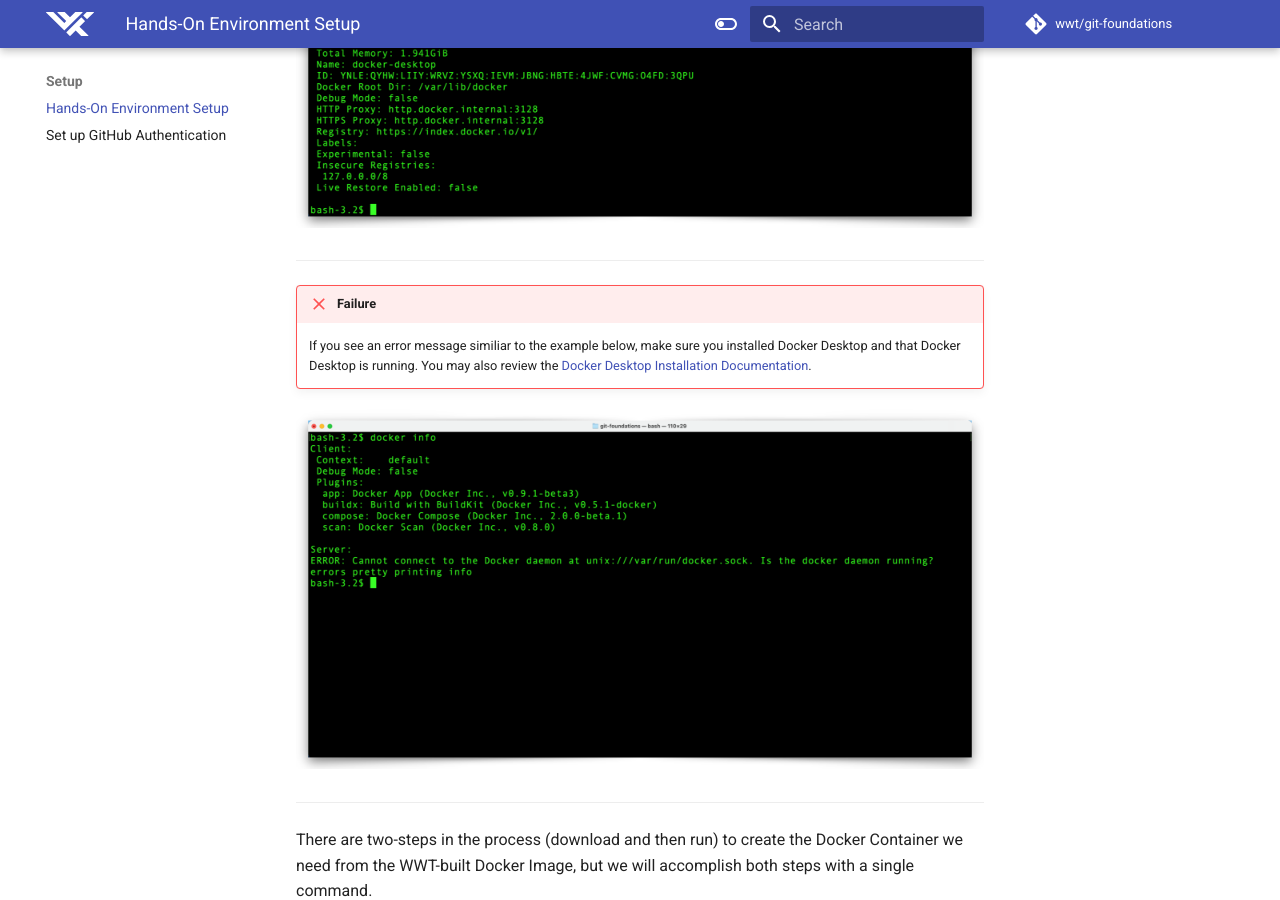
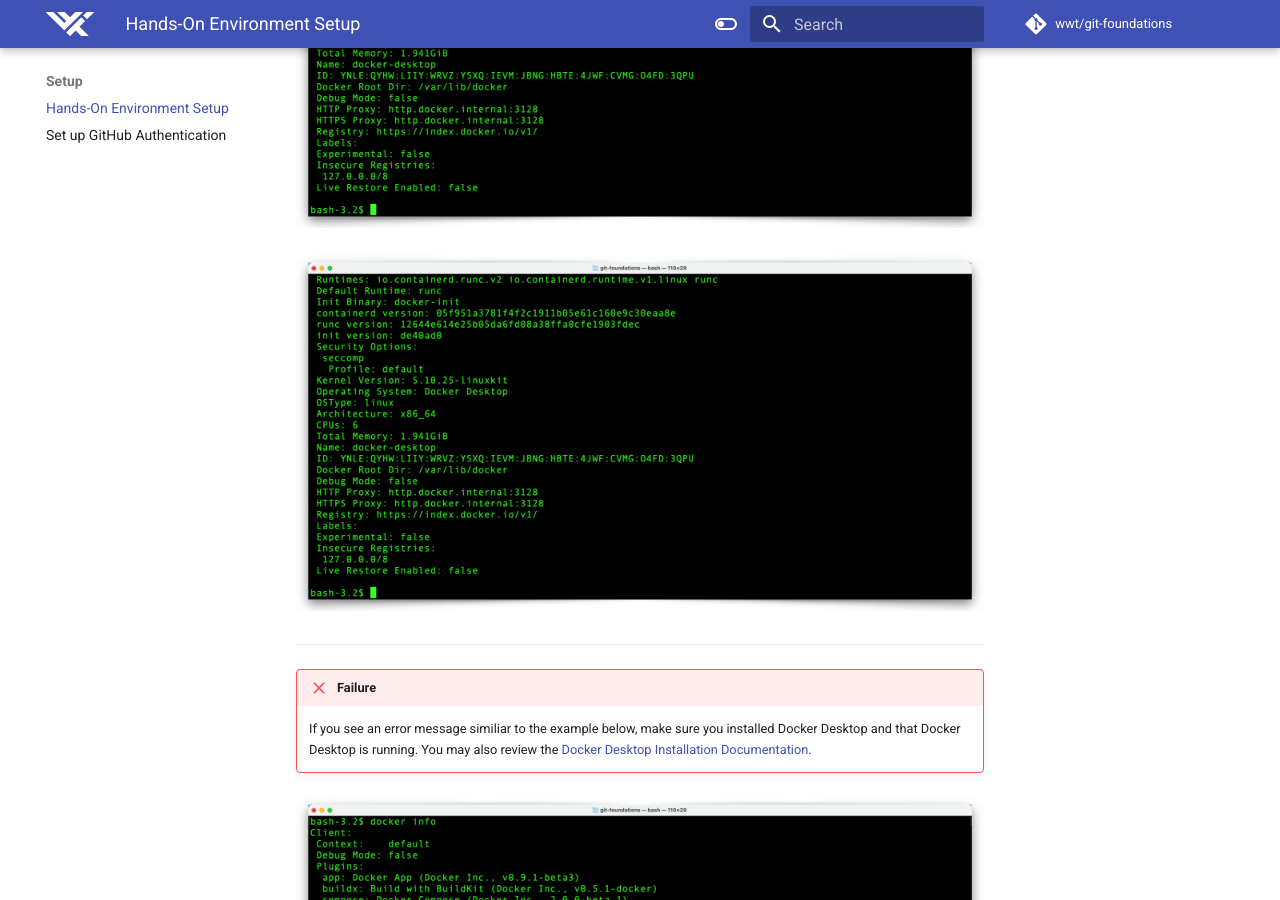
Before and after one commit to wwt/git-foundations, an MkDocs documentation site: the page built from docs/sections/section_1.md, in a window 1280 px wide and 900 px high, scrolled down 1165 px. Built offline with MkDocs 1.6.1 and Material for MkDocs 9.7.7, drawn with Linux system fonts in a browser that asks for light colours; comment, search, counter and statistics services are not loaded.

Commit message:
Image anchor testing #6

```diff
--- a/docs/sections/section_1.md
+++ b/docs/sections/section_1.md
@@ -13,6 +13,8 @@
     If your output looks something like this image, you are all set:
 
 [![docker-info](../images/docker-info.png "docker info")](../images/docker-info.png)
+
+[![docker-info](../images/docker-info.png "docker info")](images/docker-info.png){target=_blank}
 
 [![docker-info](../images/docker-info.png "docker info")](images/docker-info.png){target=_blank}
 
```
